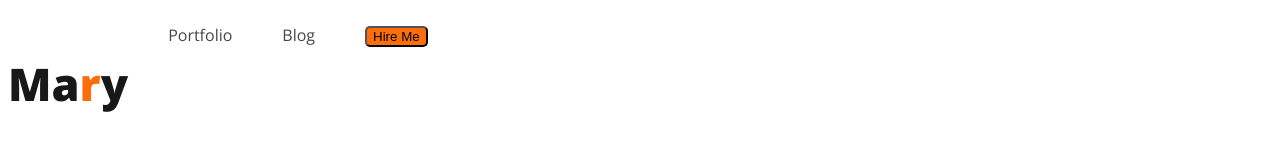
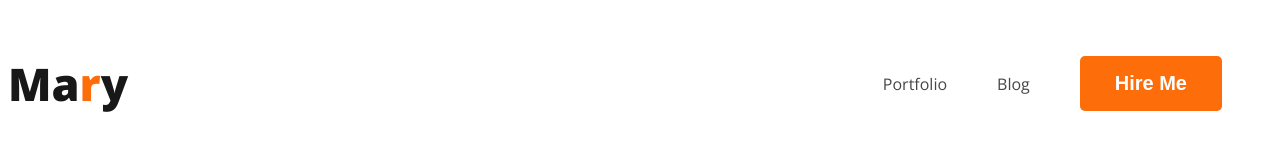
Before and after one commit to mdrobin73/web-developer-portfolio, a plain HTML site: page index.html in a window 1280 px wide. Drawn offline with nearby package versions, Linux system fonts and the light colour scheme.

Commit message:
added css styles

```diff
--- a/styles/portfolio.css
+++ b/styles/portfolio.css
@@ -10,11 +10,18 @@ body {
 .btn-primary {
     border-radius: 5px;
     background: #FD6E0A;
+    border: 0px;
+    color: #FFF;
+    font-size: 20px;
+    font-weight: 700;
+    padding: 16px 35px;
 }
 
 /* nav related styles */
 nav {
     display: flex;
+    align-items: center;
+    justify-content: space-between;
 }
 
 .nav-title {
@@ -25,6 +32,7 @@ nav {
 
 nav>ul {
     display: flex;
+    align-items: center;
 }
 
 nav li {
```
